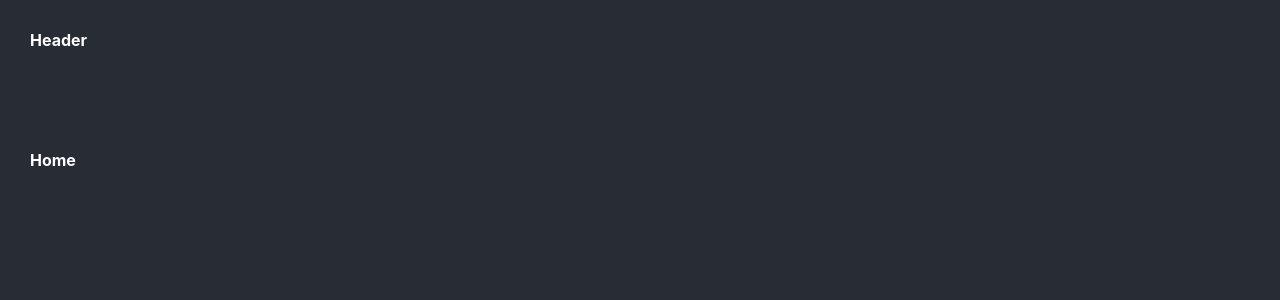
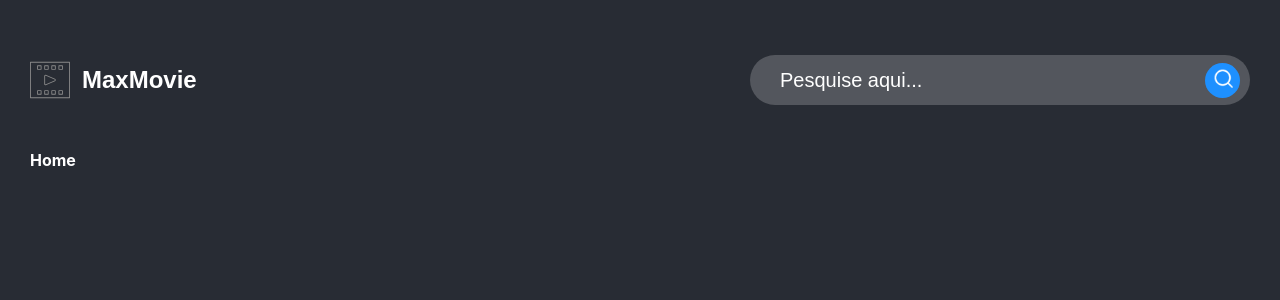
Before and after one commit to davR7/cineflix, a React (Create React App) app: page / in a window 1280 px wide. Shown: the top 300 px of the page. Built offline with nearby package versions, Linux system fonts and the light colour scheme; a web font is replaced by a local one.

Commit message:
imported - logo and searchbar

```diff
--- a/src/template/AppHeader/index.js
+++ b/src/template/AppHeader/index.js
@@ -1,9 +1,12 @@
 import './style.css';
+import MaxMovieLogo from '../../components/MaxMovieLogo';
+import AppSearchBar from '../AppSearchBar';
 
 const AppHeader = () => {
   return (
     <div className="app-header">
-      <h3>Header</h3>
+      <MaxMovieLogo />
+      <AppSearchBar />
     </div>
   )
 }
--- a/src/template/AppHeader/style.css
+++ b/src/template/AppHeader/style.css
@@ -0,0 +1,5 @@
+.app-header {
+  display: flex;
+  justify-content: space-between;
+  align-items: center;
+}
```
